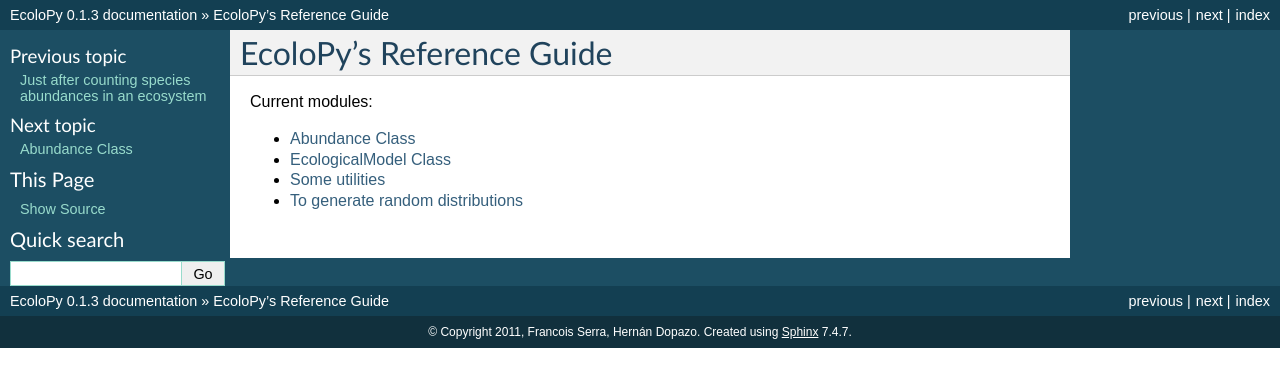
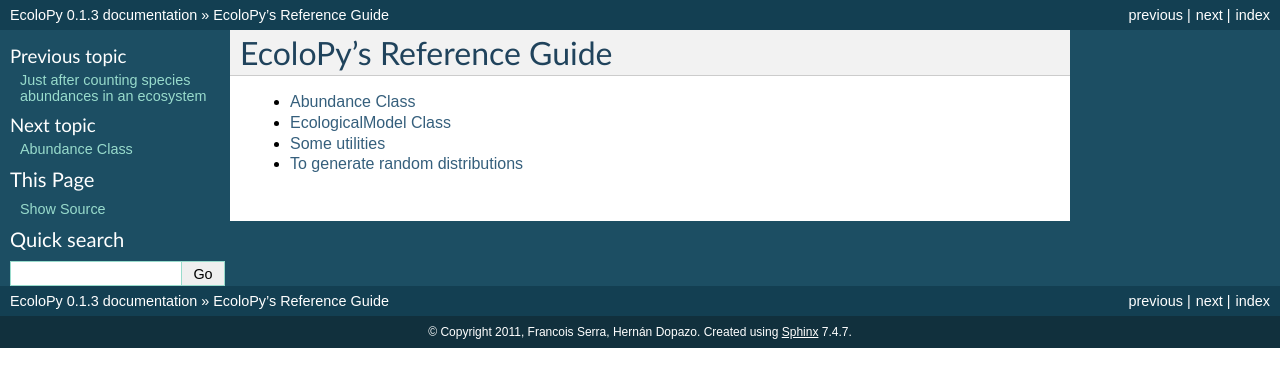
Before and after one commit to fransua/ecolopy, a Sphinx documentation site: the page built from doc/source/reference/index.rst, in a window 1280 px wide. Shown: the top 387 px of the page. Built offline with Sphinx 7.4.7, drawn with Linux system fonts in a browser that asks for light colours; formulas are drawn with MathJax 3; pages that are not in the unit, such as notebooks, are missing from menus.

Commit message:
added more doc

```diff
--- a/doc/source/reference/index.rst
+++ b/doc/source/reference/index.rst
@@ -1,10 +1,9 @@
 EcoloPy's Reference Guide
 =========================
 
-Current modules:
 
 .. toctree::
-   :maxdepth: 2
+   :maxdepth: 3
 
    reference_abundance
    reference_models
```
